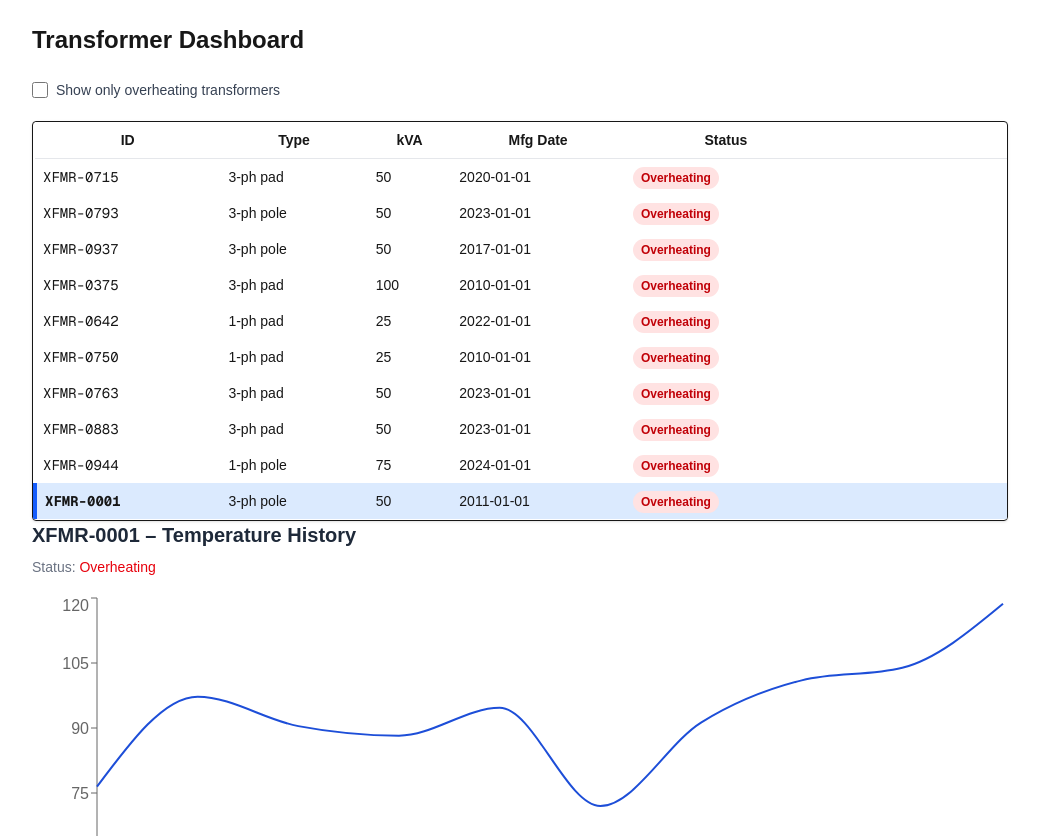
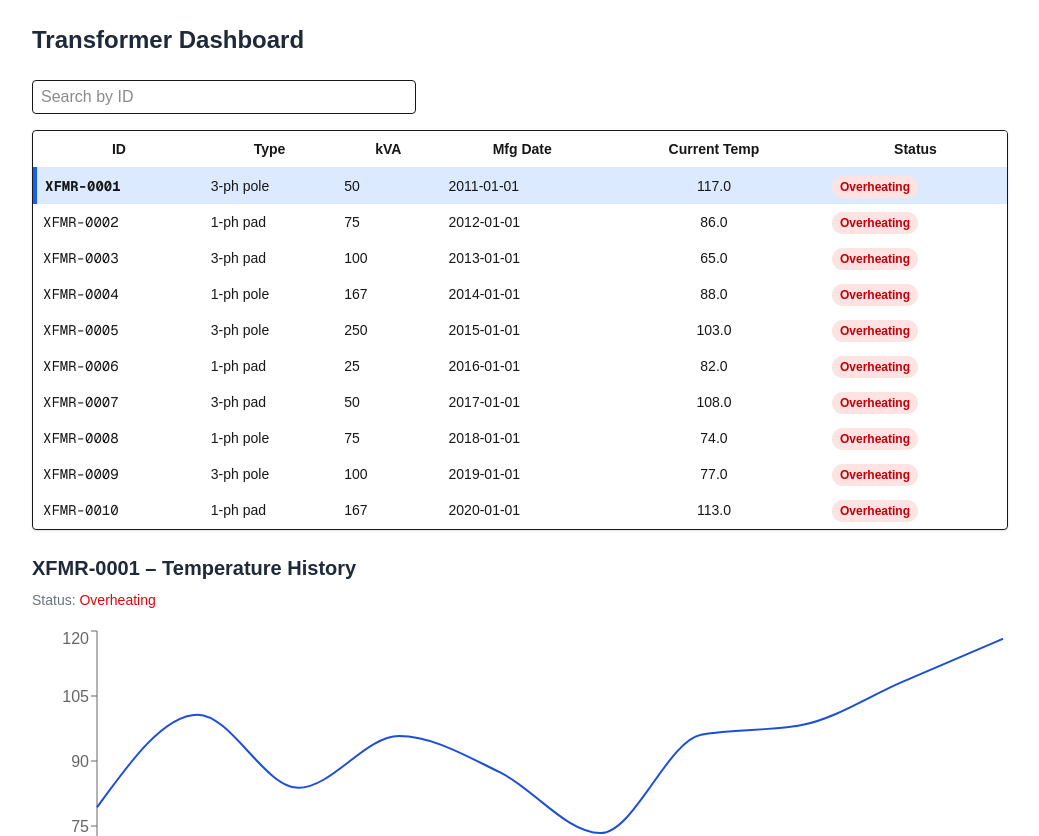
Before and after one commit to stephengilbert1/Transformer-Dashboard-Fullstack, a Next.js app: page / in a window 1280 px wide. Shown: the top 836 px of the page, without its empty margins (120-1159 px from the left). Built offline with nearby package versions, Linux system fonts and the light colour scheme.

Commit message:
Sort by columms and cleanup

```diff
--- a/src/app/page.tsx
+++ b/src/app/page.tsx
@@ -4,6 +4,8 @@ import { useState, useEffect } from "react";
 import { generateMockTransformers } from "@/data/transformers";
 import { LineChart, Line, XAxis, YAxis, Tooltip, ResponsiveContainer } from "recharts";
 import type { TextProps } from "recharts";
+
+const OVERHEAT_THRESHOLD = 100;
 
 type Transformer = {
   id: string;
@@ -14,48 +16,81 @@ type Transformer = {
 };
 
 export default function Home() {
-  const overheatThreshold = 100;
-
+  const [sortKey, setSortKey] = useState<
+    "id" | "kVA" | "tempC" | "type" | "mfgDate" | "status" | null
+  >(null);
+  const [sortOrder, setSortOrder] = useState<"asc" | "desc">("asc");
   const [transformersData, setTransformersData] = useState<Transformer[]>([]);
   const [selectedId, setSelectedId] = useState<string>("");
-  const [onlyShowHot, setOnlyShowHot] = useState(false);
+  const [searchQuery, setSearchQuery] = useState("");
   const [hoveredId, setHoveredId] = useState<string | null>(null);
 
-  // Generate mock transformers on first load
+  // Initialize mock data once on mount
   useEffect(() => {
     const initialData = generateMockTransformers(1000);
     setTransformersData(initialData);
-    if (initialData.length > 0) {
+    if (initialData.length) {
       setSelectedId(initialData[0].id);
-    } // set first ID once data is ready
+    }
   }, []);
+
+  const handleSort = (key: typeof sortKey) => {
+    if (sortKey === key) {
+      const newOrder = sortOrder === "asc" ? "desc" : "asc";
+      setSortOrder(newOrder);
+      console.log("Sort toggled:", { key, order: newOrder });
+    } else {
+      setSortKey(key);
+      setSortOrder("asc");
+      console.log("Sort changed:", { key, order: "asc" });
+    }
+  };
+
+  const isOverheating = (temps: { tempC: number }[]) =>
+    temps.some((p) => p.tempC > OVERHEAT_THRESHOLD);
 
   const selectedTransformer = transformersData.find((t) => t.id === selectedId);
 
-  const isOverheating = (temps: { tempC: number }[]) =>
-    temps.some((p) => p.tempC > overheatThreshold);
+  const filteredTransformers = transformersData
+    .filter((t) => t.id.toLowerCase().includes(searchQuery.toLowerCase()))
+    .sort((a, b) => {
+      if (!sortKey) return 0;
 
-  const filteredTransformers = onlyShowHot
-    ? transformersData.filter((t) => isOverheating(t.temperatureHistory))
-    : transformersData;
+      if (sortKey === "tempC") {
+        const aVal = a.temperatureHistory.at(-1)?.tempC ?? -Infinity;
+        const bVal = b.temperatureHistory.at(-1)?.tempC ?? -Infinity;
+        return sortOrder === "asc" ? aVal - bVal : bVal - aVal;
+      }
 
-  //Live updates
+      if (sortKey === "status") {
+        const aHot = isOverheating(a.temperatureHistory);
+        const bHot = isOverheating(b.temperatureHistory);
+        if (aHot === bHot) return 0;
+        return sortOrder === "asc" ? (aHot ? 1 : -1) : aHot ? -1 : 1;
+      }
+
+      const aVal = a[sortKey];
+      const bVal = b[sortKey];
+      if (aVal < bVal) return sortOrder === "asc" ? -1 : 1;
+      if (aVal > bVal) return sortOrder === "asc" ? 1 : -1;
+      return 0;
+    });
+
+  // Live temperature updates every 5s
   useEffect(() => {
     const interval = setInterval(() => {
       setTransformersData((prev) =>
         prev.map((t) => {
-          const last = t.temperatureHistory[t.temperatureHistory.length - 1];
-          const nextTemp = Math.round(
-            last.tempC + (Math.random() * 6 - 3) // add -3 to +3°C
-          );
-          const next = {
+          const last = t.temperatureHistory.at(-1);
+          const nextTemp = Math.round((last?.tempC ?? 75) + (Math.random() * 6 - 3));
+          const nextReading = {
             timestamp: new Date().toISOString(),
             tempC: nextTemp,
           };
 
           return {
             ...t,
-            temperatureHistory: [...t.temperatureHistory.slice(-9), next], // keep last 10 readings
+            temperatureHistory: [...t.temperatureHistory.slice(-9), nextReading],
           };
         })
       );
@@ -66,41 +101,43 @@ export default function Home() {
 
   return (
     <main className="min-h-screen p-6 max-w-5xl mx-auto">
-      <h1 className="text-2xl font-bold mb-6 text-grey-200">Transformer Dashboard</h1>
+      <h1 className="text-2xl font-bold mb-6 text-gray-800">Transformer Dashboard</h1>
 
-      <div className="mb-4">
-        <label className="inline-flex items-center gap-2">
       <input
-            type="checkbox"
-            checked={onlyShowHot}
-            onChange={(e) => setOnlyShowHot(e.target.checked)}
-            className="form-checkbox h-4 w-4 text-blue-600"
+        type="text"
+        placeholder="Search by ID"
+        value={searchQuery}
+        onChange={(e) => setSearchQuery(e.target.value)}
+        className="border rounded px-2 py-1 mb-4 w-full max-w-sm"
       />
-          <span className="text-sm text-gray-700">Show only overheating transformers</span>
-        </label>
-      </div>
 
       <div className="max-h-[400px] overflow-y-auto border rounded shadow-sm">
         <table className="min-w-full divide-y divide-gray-200 text-sm">
           <thead className="sticky top-0 bg-white z-10">
             <tr>
-              <th className="p-2">ID</th>
-              <th className="p-2">Type</th>
-              <th className="p-2">kVA</th>
-              <th className="p-2">Mfg Date</th>
-              <th className="p-2">Status</th>
+              {[
+                ["id", "ID"],
+                ["type", "Type"],
+                ["kVA", "kVA"],
+                ["mfgDate", "Mfg Date"],
+                ["tempC", "Current Temp"],
+                ["status", "Status"],
+              ].map(([key, label]) => (
+                <th
+                  key={key}
+                  className="px-4 py-2 cursor-pointer select-none"
+                  onClick={() => handleSort(key as any)}
+                >
+                  {label} {sortKey === key ? (sortOrder === "asc" ? "▲" : "▼") : ""}
+                </th>
+              ))}
             </tr>
           </thead>
           <tbody>
-            {[...filteredTransformers]
-              .sort(
-                (a, b) =>
-                  Math.max(...b.temperatureHistory.map((x) => x.tempC)) -
-                  Math.max(...a.temperatureHistory.map((x) => x.tempC))
-              )
-              .map((t) => {
-                //const overheat = isOverheating(t.temperatureHistory);
+            {filteredTransformers.map((t) => {
               const isSelected = selectedId === t.id;
+              const latestTemp = t.temperatureHistory.at(-1)?.tempC;
+              const maxTemp = Math.max(...t.temperatureHistory.map((x) => x.tempC));
 
               return (
                 <tr
@@ -116,8 +153,11 @@ export default function Home() {
                   <td className="p-2">{t.type}</td>
                   <td className="p-2">{t.kVA}</td>
                   <td className="p-2">{t.mfgDate}</td>
+                  <td className="px-4 py-2 text-center">
+                    {typeof latestTemp === "number" ? latestTemp.toFixed(1) : "—"}
+                  </td>
                   <td className="p-2">
-                      {Math.max(...t.temperatureHistory.map((x) => x.tempC)) > 100 ? (
+                    {maxTemp > OVERHEAT_THRESHOLD ? (
                       <span className="text-red-700 bg-red-100 px-2 py-1 rounded-full text-xs font-semibold">
                         Overheating
                       </span>
@@ -125,19 +165,6 @@ export default function Home() {
                       <span className="text-green-700 bg-green-100 px-2 py-1 rounded-full text-xs font-semibold">
                         Normal
                       </span>
-                      )}
-                    </td>
-                    {/* spacer for tooltip */}
-                    <td className="relative w-[180px] p-2">
-                      {hoveredId === t.id && (
-                        <div className="absolute right-0 top-1/2 -translate-y-1/2 bg-gray-900 text-white text-xs p-2 rounded shadow-lg z-10 w-[180px]">
-                          <div>Latest: {t.temperatureHistory.at(-1)?.tempC}°C</div>
-                          <div>
-                            {new Date(
-                              t.temperatureHistory.at(-1)?.timestamp || ""
-                            ).toLocaleTimeString()}
-                          </div>
-                        </div>
                     )}
                   </td>
                 </tr>
@@ -149,7 +176,7 @@ export default function Home() {
 
       {selectedTransformer ? (
         <>
-          <h2 className="text-xl font-semibold text-gray-800 mb-2">
+          <h2 className="text-xl font-semibold text-gray-800 mt-6 mb-2">
             {selectedTransformer.id} – Temperature History
           </h2>
           <p className="text-sm text-gray-500 mb-4">
```
Lines whose indentation alone changed are shown as unchanged.
